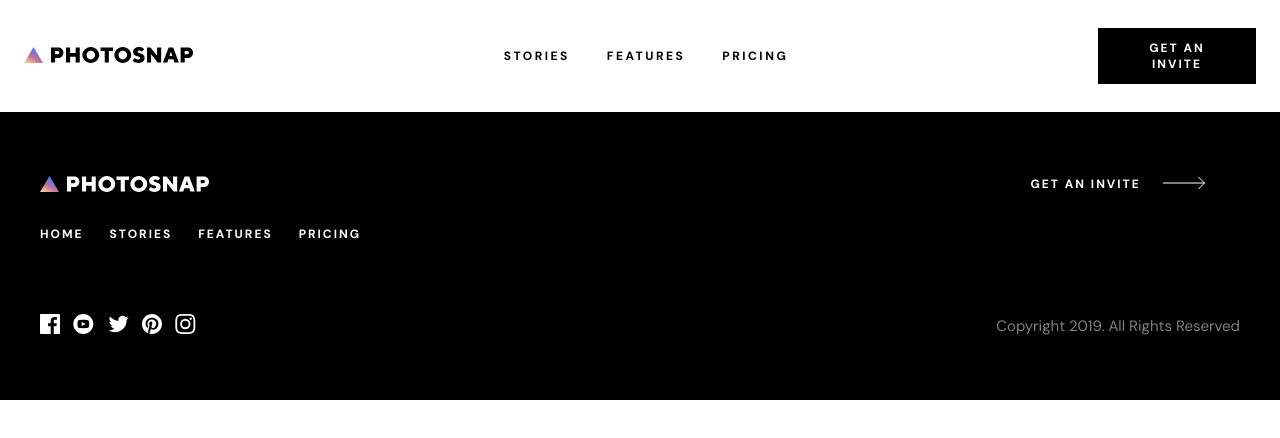
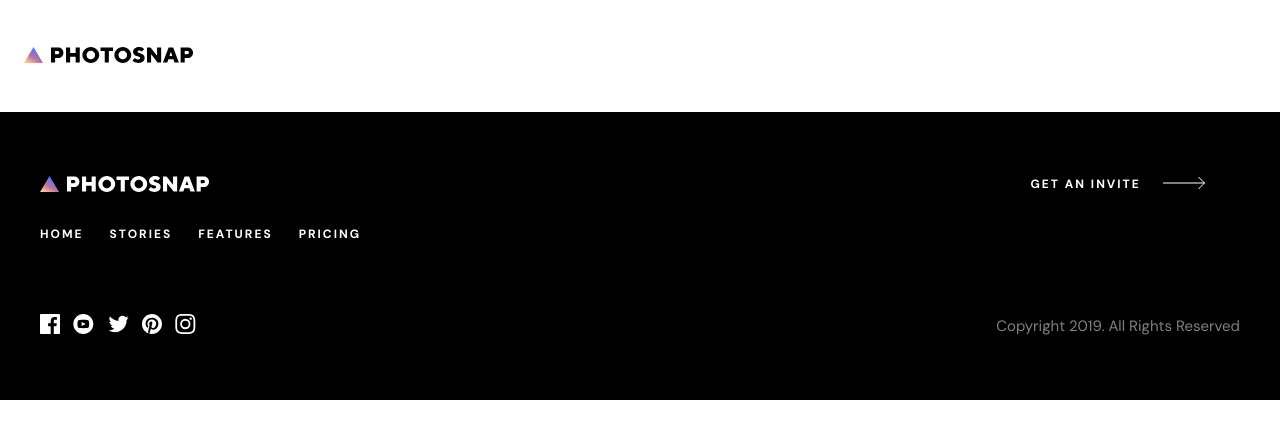
Before and after one commit to MichalTrubini/NEXT_Photosnap-multipage-website, a Next.js app: page / in a window 1280 px wide. Shown: the top 438 px of the page. Built offline with nearby package versions, Linux system fonts and the light colour scheme.

Commit message:
mobile menu + overlay

```diff
--- a/components/layout/header.module.css
+++ b/components/layout/header.module.css
@@ -1,6 +1,8 @@
 .header {
     position: relative;
     text-align: center;
+    z-index: 99;
+    background-color: var(--white);
 }
 
 .container {
@@ -31,7 +33,14 @@
     z-index: 99;
     background-color: var(--white);
     width: 100%;
-    display: none;
+    opacity: 0;
+    transition: all 0.5s ease-out;
+    transform: translateY(0%);
+}
+
+.list_visible {
+    opacity: 1;
+    transform: translateX(0);
 }
 
 .list_item {
@@ -48,11 +57,16 @@
     width: 82.6%;
     max-width: 31rem;
     left: 50%;
-    transform: translateX(-50%);
-    display: none;
+    transform: translate(-50%, -1000%);
     font-size: 1.5rem;
     letter-spacing: 2.5px;
     padding: 1.4rem 0;
+    opacity: 0;
+}
+
+.button_header_visible {
+    opacity: 1;
+    transform: translate(-50%, 0%);
 }
 
 .button_header::before {
@@ -63,6 +77,16 @@
     background-color: rgba(0,0,0,0.25);
     position: absolute;
     top: -2rem;
+}
+
+.overlay {
+    position: absolute;
+    top: 0;
+    bottom: 0;
+    left: 0;
+    right: 0;
+    z-index: 22;
+    background-color: rgba(0,0,0,0.25);
 }
 
 @media only screen and (min-width:768px) {
--- a/components/layout/header.tsx
+++ b/components/layout/header.tsx
@@ -1,19 +1,37 @@
 import styles from "./header.module.css";
 import logo from "../../public/assets/shared/desktop/logo.svg";
 import hamburger from "../../public/assets/shared/mobile/menu.svg";
+import close from "../../public/assets/shared/mobile/close.svg";
 
 import Image from "next/image";
 import Link from "next/link";
 import Button from "../button";
+import { useState } from "react";
 
 const Header = () => {
+  const [menuVisible, setMenuVisible] = useState(false);
+
+  const mobileMenuHandler = () => {
+    setMenuVisible((prevState) => !prevState);
+  };
+
+  console.log(menuVisible);
+
   return (
+    <>
+      {menuVisible && <div className={styles.overlay}></div>}
       <header className={styles.header}>
         <div className={styles.container}>
           <div>
             <Image src={logo} alt="photosnap" />
           </div>
-        <ul className={styles.list}>
+          <ul
+            className={
+              menuVisible
+                ? `${styles.list} ${styles.list_visible}`
+                : styles.list
+            }
+          >
             <Link href="/">
               <li className={styles.list_item}>stories</li>
             </Link>
@@ -24,14 +42,25 @@ const Header = () => {
               <li className={styles.list_item}>pricing</li>
             </Link>
           </ul>
-        <Button className={`${styles.button_header} button_dark`}>
+          <Button
+            className={
+              menuVisible
+                ? `${styles.button_header} ${styles.button_header_visible} button_dark`
+                : `${styles.button_header} button_dark`
+            }
+          >
             get an invite
           </Button>
           <div className={styles.hamburger}>
-          <Image src={hamburger} alt="menu" />
+            <Image
+              src={menuVisible ? close : hamburger}
+              alt="menu"
+              onClick={mobileMenuHandler}
+            />
           </div>
         </div>
       </header>
+    </>
   );
 };
 
```
Lines whose indentation alone changed are shown as unchanged.
